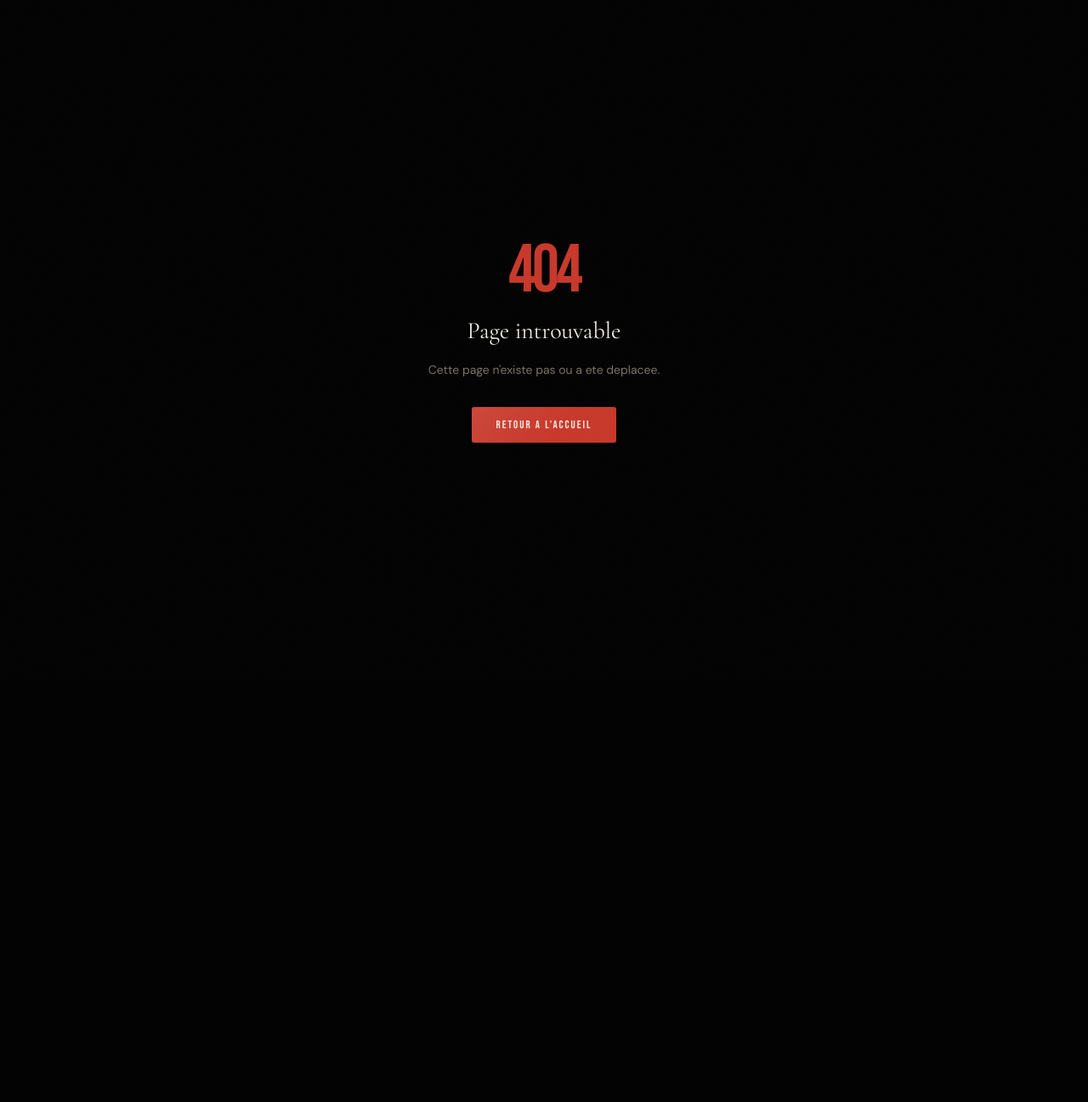
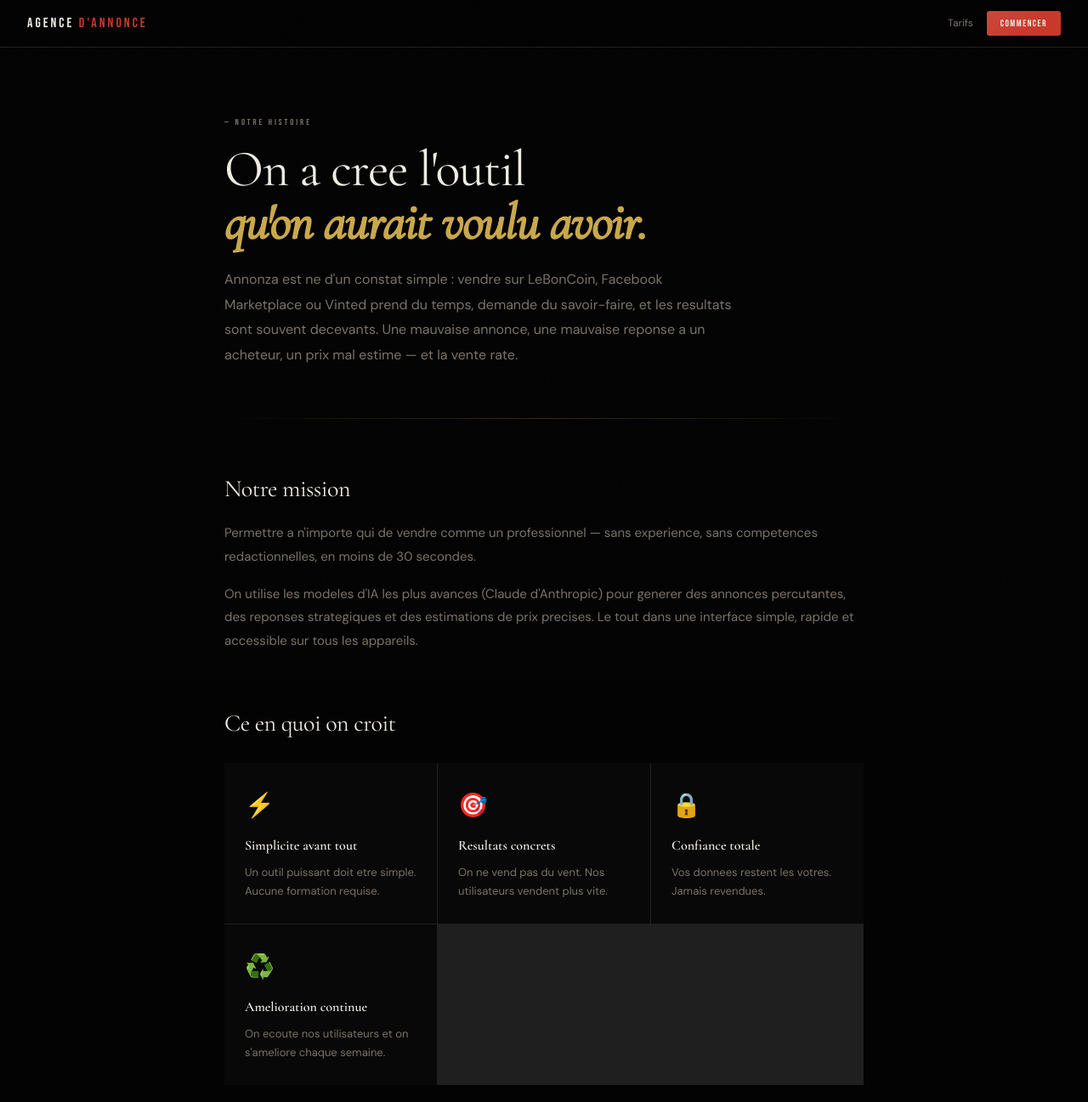
Before and after one commit to nppro4-art/Agence-Annonce, a Next.js app: page /a-propos in a window 1280 px wide. Before the commit this address had no page. Shown: the top 1297 px of the page at 85% size. Before the commit the page ends 800 px from the top, so only its background shows below. Built offline with nearby package versions, Linux system fonts and the light colour scheme.

Commit message:
Create a-propos.js

```diff
--- /dev/null
+++ b/pages/a-propos.js
@@ -0,0 +1,97 @@
+import Link from 'next/link'
+
+export default function APropos() {
+  return (
+    <div style={{ minHeight:'100vh',background:'var(--black)',color:'var(--white)',fontFamily:'var(--font-ui)' }}>
+      <style>{`
+        @keyframes fadeUp{from{opacity:0;transform:translateY(20px)}to{opacity:1;transform:translateY(0)}}
+        .fade-up{animation:fadeUp .6s cubic-bezier(.16,1,.3,1) forwards}
+        .d1{animation-delay:.1s;opacity:0}.d2{animation-delay:.2s;opacity:0}.d3{animation-delay:.3s;opacity:0}.d4{animation-delay:.4s;opacity:0}
+      `}</style>
+
+      <nav style={{ position:'sticky',top:0,zIndex:100,padding:'0 32px',background:'rgba(3,3,3,.92)',backdropFilter:'blur(20px)',borderBottom:'1px solid var(--border)',display:'flex',alignItems:'center',justifyContent:'space-between',height:56 }}>
+        <Link href="/" style={{ fontFamily:'var(--font-label)',fontSize:16,letterSpacing:3 }}>Agence <span style={{ color:'var(--red)' }}>d&apos;Annonce</span></Link>
+        <div style={{ display:'flex',gap:16,alignItems:'center' }}>
+          <Link href="/pricing" style={{ fontSize:12,color:'var(--muted2)' }}>Tarifs</Link>
+          <Link href="/auth/register"><button className="btn-primary" style={{ fontSize:11,padding:'8px 16px',letterSpacing:1.5 }}>Commencer</button></Link>
+        </div>
+      </nav>
+
+      <div style={{ maxWidth:800,margin:'0 auto',padding:'80px 24px 100px' }}>
+
+        {/* Hero */}
+        <div className="fade-up d1" style={{ marginBottom:60 }}>
+          <div className="label" style={{ marginBottom:16 }}>Notre histoire</div>
+          <h1 style={{ fontFamily:'var(--font-display)',fontSize:'clamp(36px,6vw,60px)',fontWeight:400,letterSpacing:-1,lineHeight:1.05,marginBottom:20 }}>
+            On a cree l&apos;outil<br/>
+            <span style={{ fontStyle:'italic',fontWeight:700,color:'#c9a84c' }}>qu&apos;on aurait voulu avoir.</span>
+          </h1>
+          <p style={{ fontSize:16,color:'var(--muted2)',lineHeight:1.85,maxWidth:600 }}>
+            Annonza est ne d&apos;un constat simple : vendre sur LeBonCoin, Facebook Marketplace ou Vinted prend du temps, demande du savoir-faire, et les resultats sont souvent decevants. Une mauvaise annonce, une mauvaise reponse a un acheteur, un prix mal estime — et la vente rate.
+          </p>
+        </div>
+
+        <div style={{ height:1,background:'linear-gradient(90deg,transparent,var(--gold-border),transparent)',marginBottom:60 }} />
+
+        {/* Mission */}
+        <div className="fade-up d2" style={{ marginBottom:60 }}>
+          <h2 style={{ fontFamily:'var(--font-display)',fontSize:28,fontWeight:400,letterSpacing:-.5,marginBottom:16 }}>Notre mission</h2>
+          <p style={{ fontSize:15,color:'var(--muted2)',lineHeight:1.85,marginBottom:16 }}>
+            Permettre a n&apos;importe qui de vendre comme un professionnel — sans experience, sans competences redactionnelles, en moins de 30 secondes.
+          </p>
+          <p style={{ fontSize:15,color:'var(--muted2)',lineHeight:1.85 }}>
+            On utilise les modeles d&apos;IA les plus avances (Claude d&apos;Anthropic) pour generer des annonces percutantes, des reponses strategiques et des estimations de prix precises. Le tout dans une interface simple, rapide et accessible sur tous les appareils.
+          </p>
+        </div>
+
+        {/* Valeurs */}
+        <div className="fade-up d3" style={{ marginBottom:60 }}>
+          <h2 style={{ fontFamily:'var(--font-display)',fontSize:28,fontWeight:400,letterSpacing:-.5,marginBottom:24 }}>Ce en quoi on croit</h2>
+          <div style={{ display:'grid',gridTemplateColumns:'repeat(auto-fit,minmax(200px,1fr))',gap:1,background:'var(--border)' }}>
+            {[
+              { icon:'⚡', title:'Simplicite avant tout', desc:'Un outil puissant doit etre simple. Aucune formation requise.' },
+              { icon:'🎯', title:'Resultats concrets', desc:'On ne vend pas du vent. Nos utilisateurs vendent plus vite.' },
+              { icon:'🔒', title:'Confiance totale', desc:'Vos donnees restent les votres. Jamais revendues.' },
+              { icon:'♻️', title:'Amelioration continue', desc:'On ecoute nos utilisateurs et on s\'ameliore chaque semaine.' },
+            ].map(v => (
+              <div key={v.title} style={{ background:'var(--ink)',padding:'28px 24px' }}>
+                <div style={{ fontSize:28,marginBottom:12 }}>{v.icon}</div>
+                <div style={{ fontFamily:'var(--font-display)',fontSize:16,fontWeight:600,marginBottom:8 }}>{v.title}</div>
+                <div style={{ fontSize:13,color:'var(--muted2)',lineHeight:1.65 }}>{v.desc}</div>
+              </div>
+            ))}
+          </div>
+        </div>
+
+        {/* Equipe */}
+        <div className="fade-up d4" style={{ marginBottom:60 }}>
+          <h2 style={{ fontFamily:'var(--font-display)',fontSize:28,fontWeight:400,letterSpacing:-.5,marginBottom:16 }}>Qui sommes-nous</h2>
+          <div style={{ background:'var(--s1)',border:'1px solid var(--border)',borderLeft:'2px solid var(--gold)',padding:'24px 28px' }}>
+            <p style={{ fontSize:15,color:'var(--muted2)',lineHeight:1.85,marginBottom:12 }}>
+              Annonza est un projet fonde par Noah, etudiant passione de technologie base en France. Convaincu que l&apos;intelligence artificielle peut rendre la vie quotidienne plus simple, il a cree Annonza pour que chaque particulier puisse beneficier d&apos;un assistant de vente professionnel dans sa poche.
+            </p>
+            <p style={{ fontSize:15,color:'var(--muted2)',lineHeight:1.85 }}>
+              Le projet est en cours de lancement et evolue rapidement grace aux retours de ses premiers utilisateurs. Chaque fonctionnalite est pensee pour un usage reel, par de vraies personnes qui veulent vendre leurs affaires sans se prendre la tete.
+            </p>
+          </div>
+        </div>
+
+        {/* CTA */}
+        <div style={{ textAlign:'center',padding:'40px',background:'var(--s1)',border:'1px solid var(--gold-border)',borderRadius:4 }}>
+          <h3 style={{ fontFamily:'var(--font-display)',fontSize:26,fontWeight:400,marginBottom:12 }}>Pret a vendre plus vite ?</h3>
+          <p style={{ fontSize:14,color:'var(--muted2)',marginBottom:24 }}>Rejoignez des maintenant et obtenez votre premiere annonce en 15 secondes.</p>
+          <Link href="/auth/register">
+            <button className="btn-gold" style={{ fontSize:13,padding:'14px 36px',letterSpacing:2 }}>COMMENCER GRATUITEMENT</button>
+          </Link>
+        </div>
+
+      </div>
+
+      <footer style={{ borderTop:'1px solid var(--border)',padding:'20px 32px',display:'flex',gap:20,flexWrap:'wrap',justifyContent:'center' }}>
+        {[['Accueil','/'],['CGV','/cgv'],['Confidentialite','/confidentialite'],['Mentions legales','/mentions-legales'],['A propos','/a-propos']].map(([l,h]) => (
+          <Link key={l} href={h} style={{ fontSize:12,color:'var(--muted2)' }}>{l}</Link>
+        ))}
+      </footer>
+    </div>
+  )
+}
```
